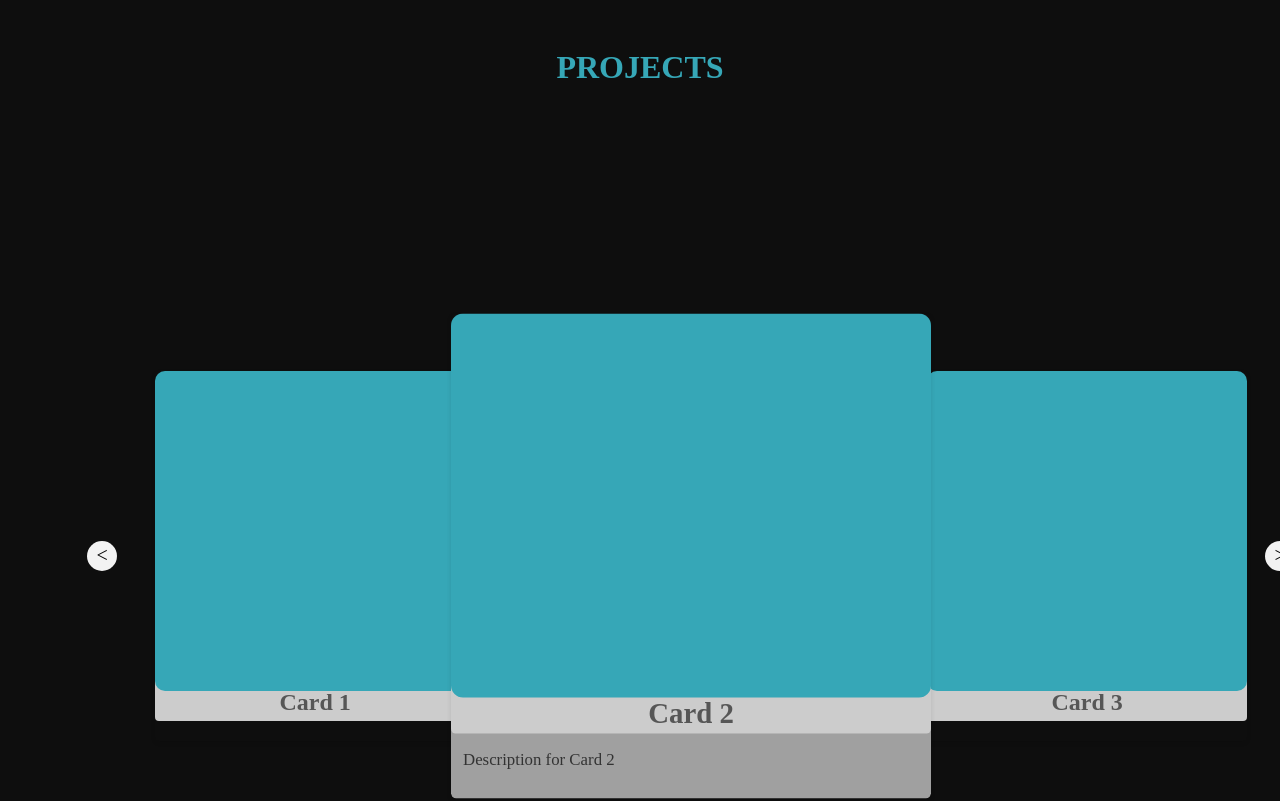
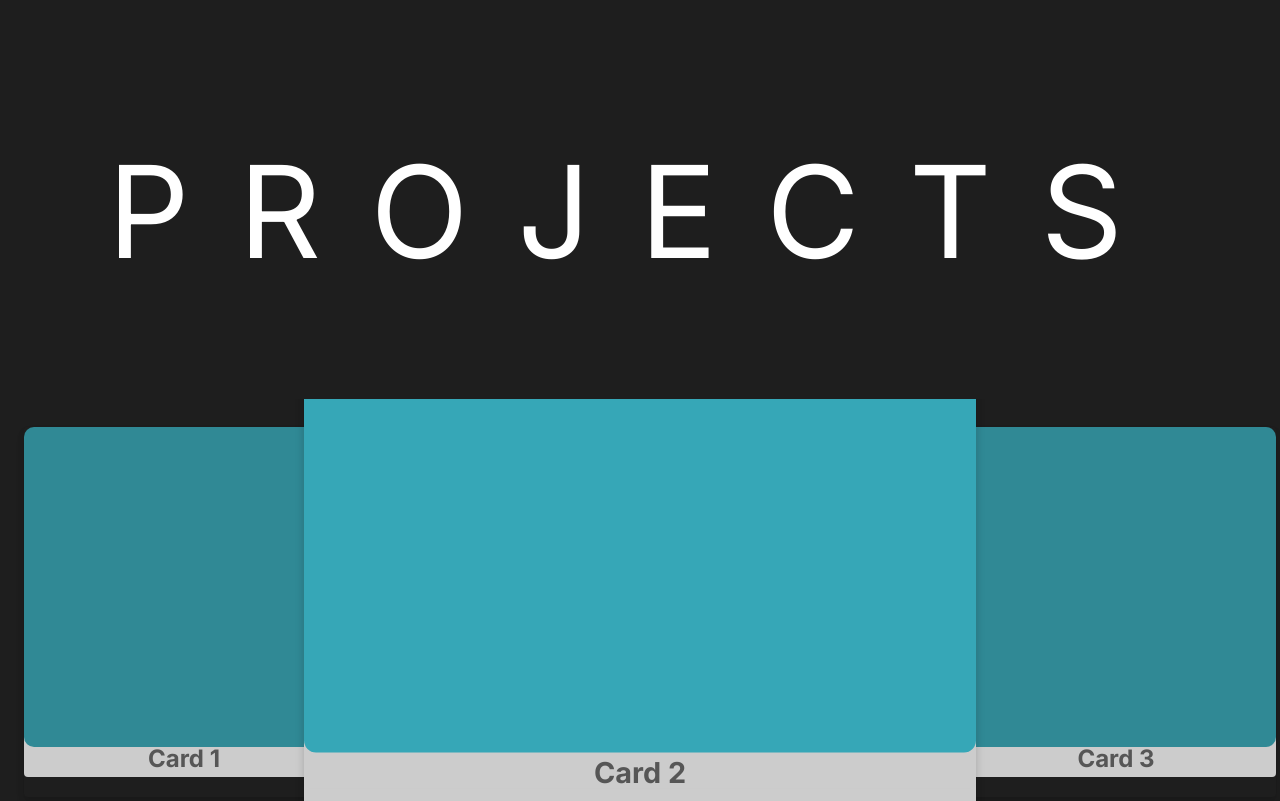
Before and after one commit to ammxr/ammxr.github.io, a React (Create React App) app: page / in a window 1280 px wide. Shown: the part 780-1581 px from the top of the page. Built offline with nearby package versions, Linux system fonts and the light colour scheme.

Commit message:
Projects + App Update
Fixed section display and added font

```diff
--- a/src/App.css
+++ b/src/App.css
@@ -1,14 +1,15 @@
 :root {
-  --black: rgb(14, 14, 14);
+  --black: #1E1E1E;
   background-color: var(--black);
 }
 
 section {
-  /*scroll-snap-align: start; */
-  min-height: 100vh;
-  color: rgb(16, 16, 16);
-  scroll-snap-type: y mandatory;
-  overflow-y: hidden;
+  height: 100vh;
+  width: 100%;
+  display: flex;
+  flex-direction: column;
+  justify-content: center;
+  align-items: center;
 }
 
 .App {
--- a/src/components/Card/Card.css
+++ b/src/components/Card/Card.css
@@ -1,7 +1,13 @@
+@import url('https://fonts.googleapis.com/css2?family=Inter:wght@400;500;600;700&display=swap');
+
+* {
+  font-family: 'Inter', sans-serif;
+}
+
 .card {
   width: 20rem;
   border-radius: 4px;
-  box-shadow: 0 2px 4px rgba(0, 0, 0, 0.1);
+  box-shadow: 0 4px 6px rgba(0, 0, 0, 0.1), 0 6px 10px rgba(0, 0, 0, 0.08);
   overflow: hidden;
   position: relative;
   transition: transform 0.3s ease;
@@ -12,6 +18,7 @@
 .card.active {
   transform: scale(1.2);
   z-index: 1;
+  box-shadow: 0 10px 20px rgba(0, 0, 0, 0.2), 0 6px 6px rgba(0, 0, 0, 0.12);
 }
 
 .card.expanded {
@@ -22,7 +29,7 @@
   position: relative;
   z-index: 1;
   height: 20rem;
-  background-color: #36a7b7;
+  background-color: #308995;
   border-radius: 10px;
   padding: 10px;
   box-sizing: border-box;
@@ -47,14 +54,14 @@
 }
 
 .card.center-card {
-  width: 25rem; /* Adjust the width for the center card */
+  width: 35rem;
 }
 
 .card .c-descriptionFrame {
   border-radius: 0 0 4px 4px;
   margin-top: -30px;
   padding: 10px;
-  background-color: #a0a0a0;
+  background-color: #ccc;
   color: #333;
   font-size: 14px;
 }
@@ -64,6 +71,10 @@
   z-index: 1;
 }
 
+.card.center-card .c-imageFrame {
+  background-color: #36a7b7 !important;
+}
+
 .card.center-card ~ .card {
   transform: translateX(20px);
 }
@@ -71,3 +82,8 @@
 .card.center-card ~ .card.center-card {
   transform: translateX(-20px);
 }
+
+.card.center-card {
+  transform-origin: center;
+  transition: transform 0.3s ease;
+}
--- a/src/components/Projects/Projects.css
+++ b/src/components/Projects/Projects.css
@@ -6,12 +6,17 @@
   padding: 3rem;
   overflow: hidden;
   height: 100vh;
-    width: 100%;
 }
+
 .page-title {
+  font-family: Inter, sans-serif;
+  font-size: 8rem;
+  font-weight: 400;
+  letter-spacing: 0.385em;
   text-align: center;
-    color: #36a7b7;
+  color: #fff;
 }
+
 .card-frame {
   display: flex;
   align-items: center;
@@ -25,7 +30,7 @@
   overflow: hidden;
   position: relative;
   transition: transform 0.3s ease;
-    margin: 0 0.5rem; /* Add margin to create a gap between cards */
+  margin: 0 0.5rem;
 }
 
 .card .c-imageFrame {
--- a/src/components/Projects/Projects.jsx
+++ b/src/components/Projects/Projects.jsx
@@ -1,5 +1,6 @@
 import React, { useState } from 'react';
 import './Projects.css';
+import '../../App.css'
 import Card from '../Card/Card';
 
 const Projects = () => {
@@ -31,7 +32,7 @@ const Projects = () => {
   };
 
   return (
-    <div>
+    <section>
       <h1 className="page-title">PROJECTS</h1>
       <div className="project-container">
         <div className="arrow previous" onClick={handlePrevious}>
@@ -51,7 +52,7 @@ const Projects = () => {
           &gt;
         </div>
       </div>
-    </div>
+    </section>
   );
 };
 
```
Lines whose indentation alone changed are shown as unchanged.
